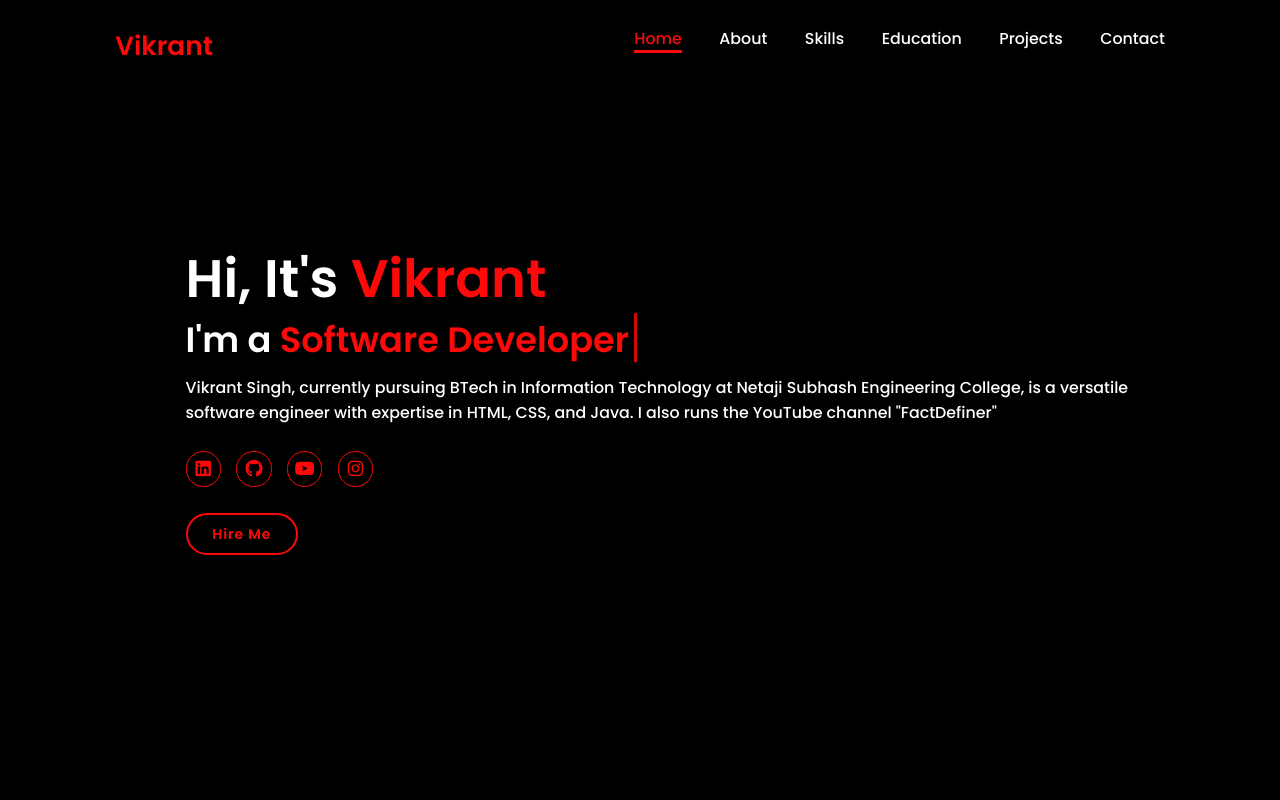
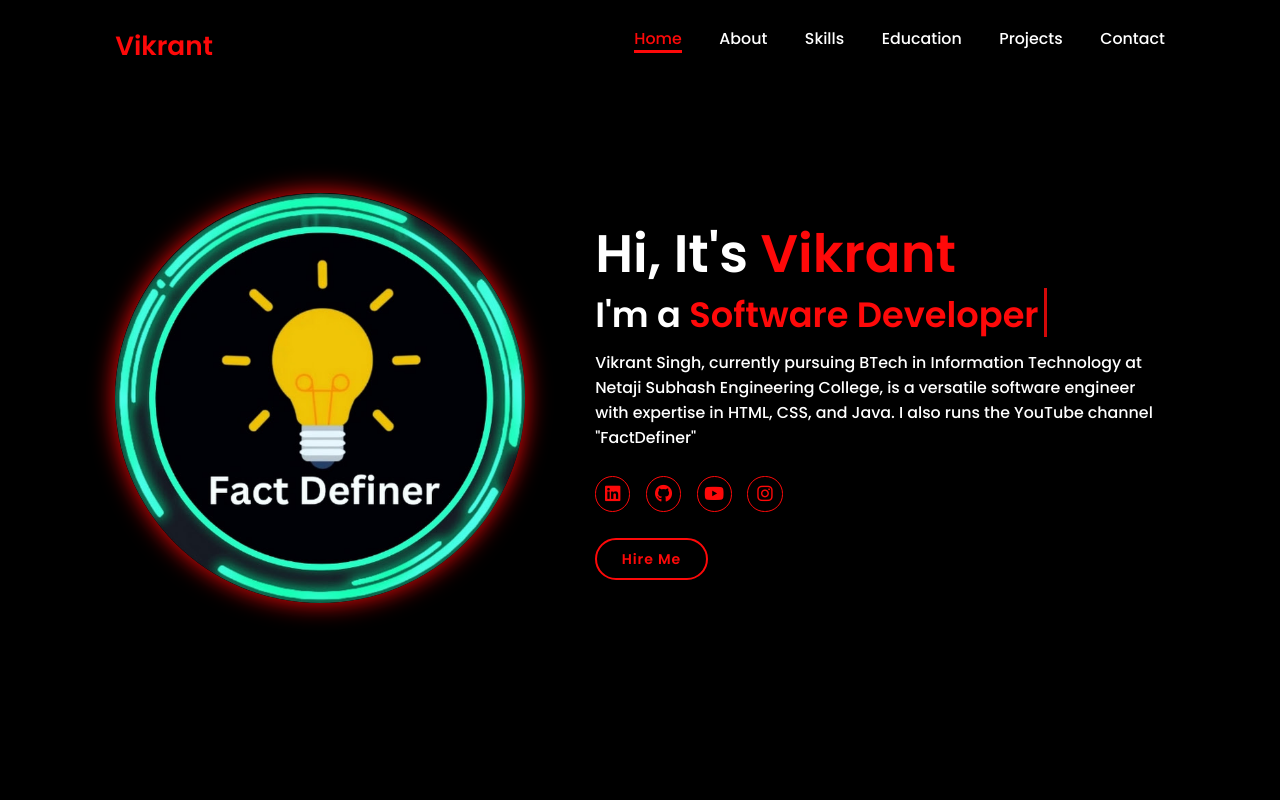
Before and after one commit to vik4an5/portfolio, a plain HTML site: page index.html in a window 1280 px wide. Shown: the top 800 px of the page. Drawn offline with Linux system fonts and the light colour scheme.

Commit message:
Update index.html

```diff
--- a/index.html
+++ b/index.html
@@ -36,7 +36,7 @@
 
     <section id="section-1" class="home" id="home">
         <div class="home-img">
-            <img src="image/myimg.png" alt="">
+            <img src="image/myimg.png.jpg" alt="">
         </div>
         <div class="home-content">
             <h1>Hi, It's <span>Vikrant</span></h1>
```
